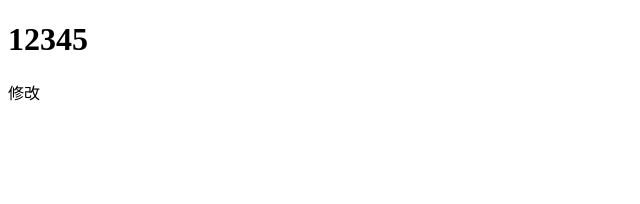
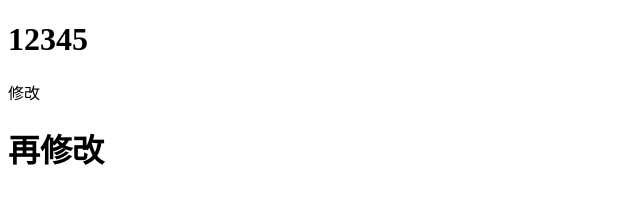
Before and after one commit to tiantian-shusheng/2018-7-19, a plain HTML site: page index.html in a window 1280 px wide. Shown: the whole page, without its empty margins (0-640 px from the left). Drawn offline with Linux system fonts and the light colour scheme.

Commit message:
再修改

```diff
--- a/index.html
+++ b/index.html
@@ -9,5 +9,6 @@
 <body>
     <h1>12345</h1>
     <p>修改</p>
+    <h1>再修改</h1>
 </body>
 </html>
```
